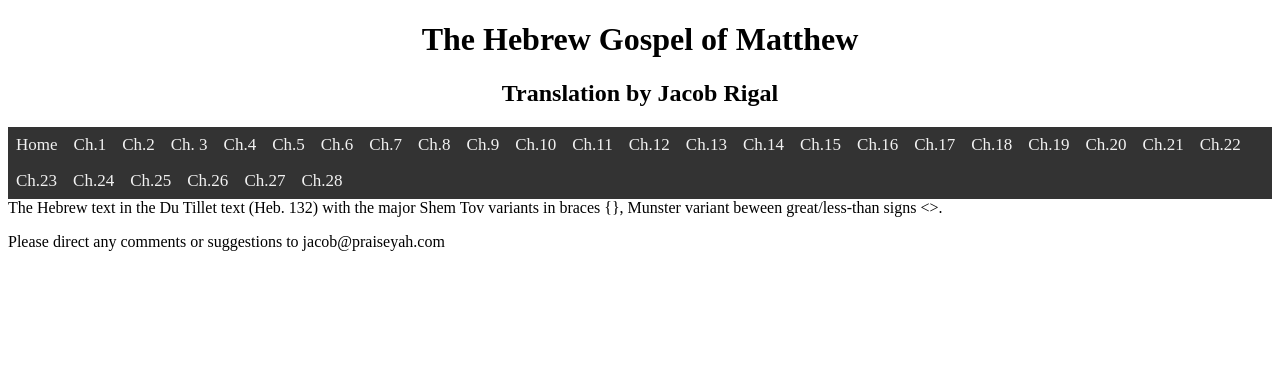
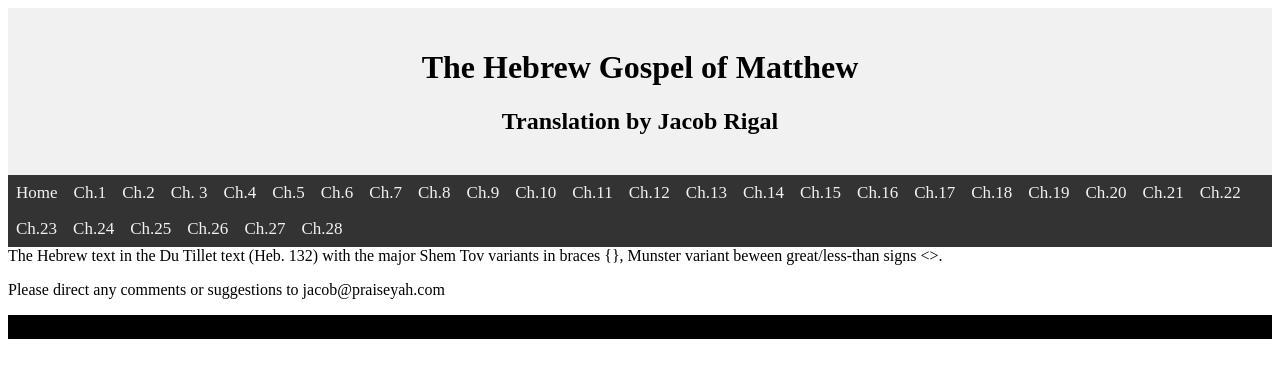
Before and after one commit to jacobrigal/hebrewmatthew, a plain HTML site: page index.html in a window 1280 px wide. Drawn offline with Linux system fonts and the light colour scheme.

Commit message:
Added a footer and minimal margin formatting.

```diff
--- a/index.html
+++ b/index.html
@@ -57,7 +57,7 @@ The Hebrew text in the Du Tillet text (Heb. 132) with the major Shem Tov variant
   </p><p>
   Please direct any comments or suggestions to jacob@praiseyah.com
    </p>
-
+  <footer>Site and content by Jacob Rigal</footer>
 </body>
 
 </html>
--- a/mystyle.css
+++ b/mystyle.css
@@ -1,5 +1,7 @@
-<style>
-
+body {
+  margin-left: 30 px;
+  margin-right: 30 px;
+}
 
 .header {
   background-color: #F1F1F1;
@@ -145,4 +147,10 @@ div.fixedleft {
 {
     color: red;
 }
-</style>
+
+footer {
+  background-color: black;
+  font: white;
+  font-size: 20 px;
+  font-family: impact;
+}
```
